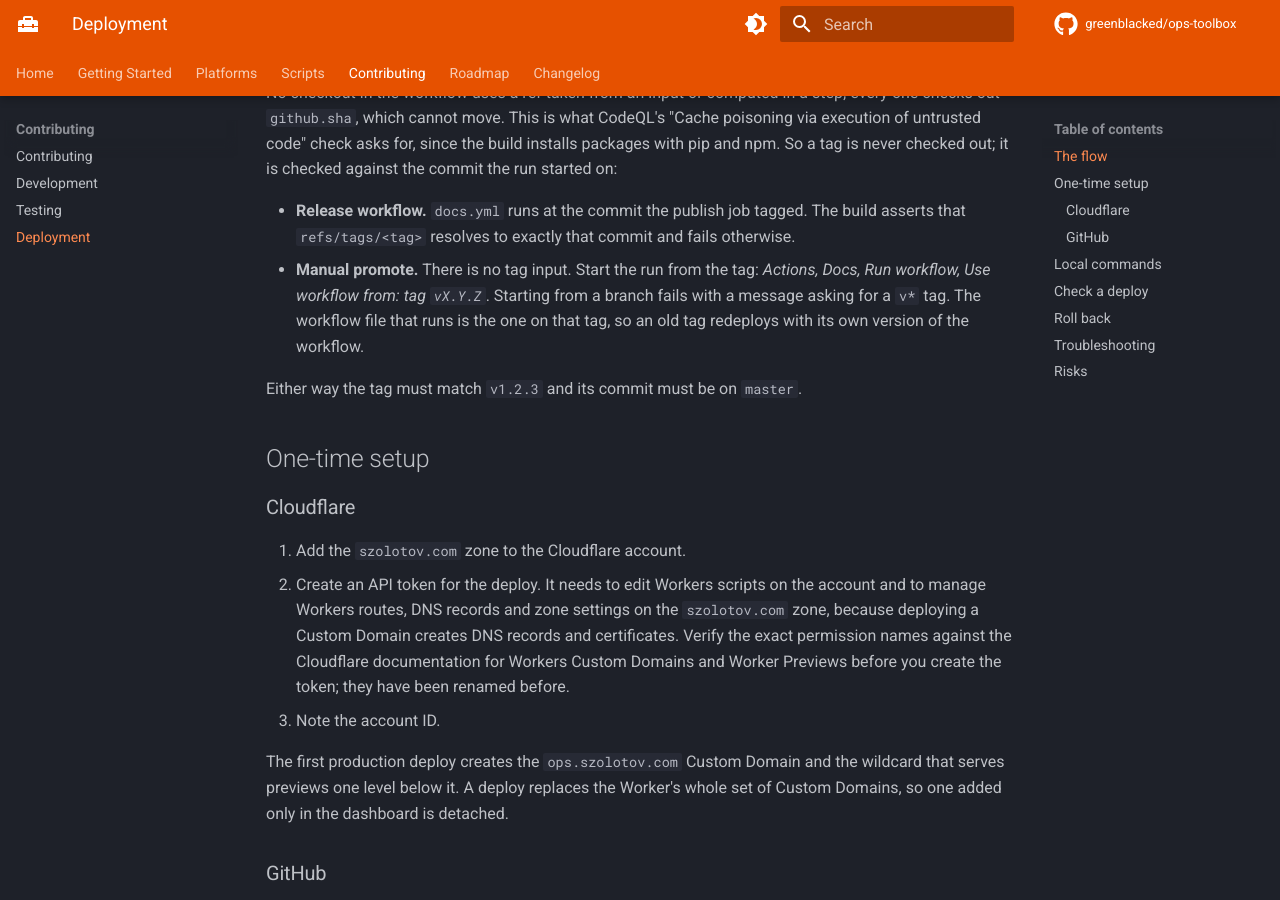
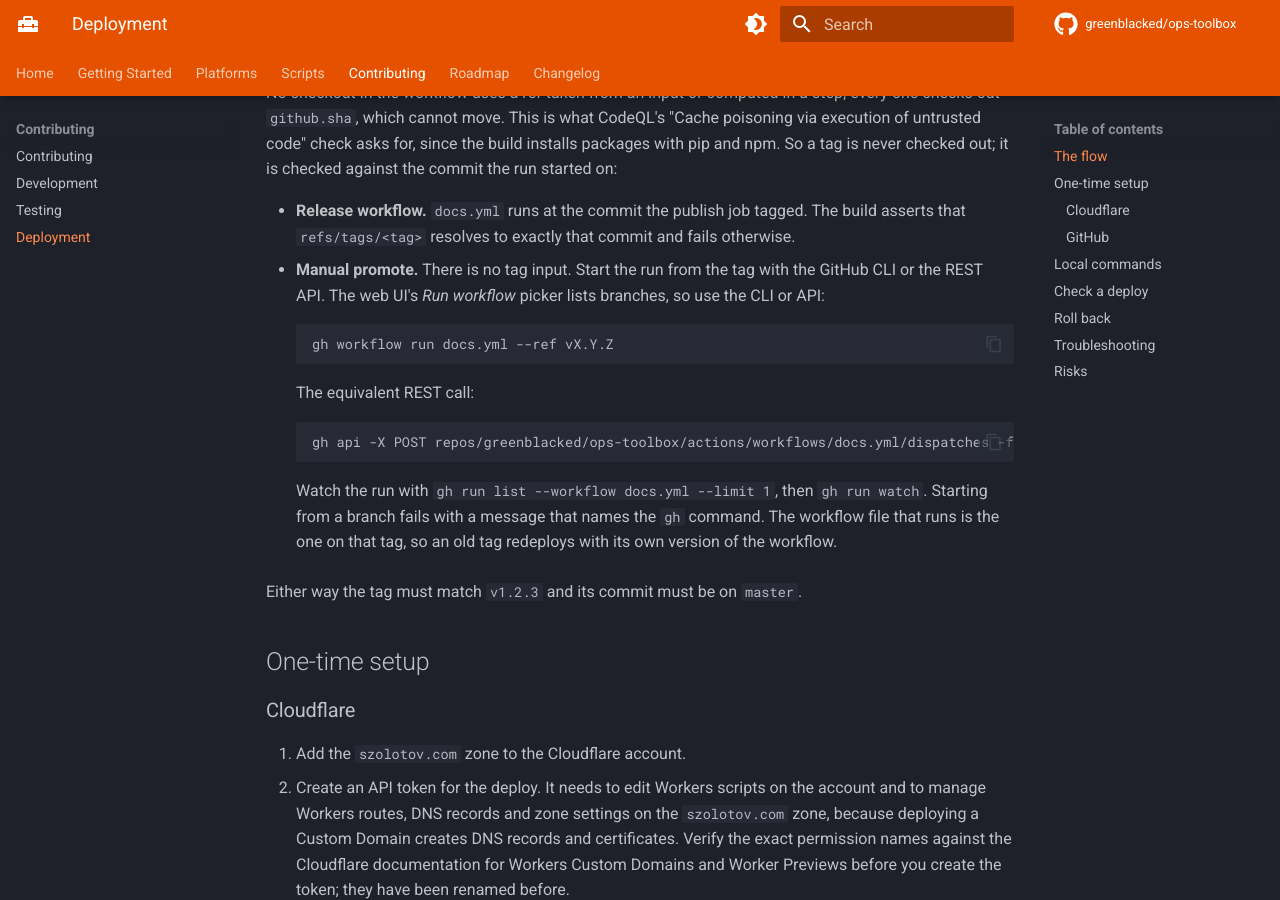
Before and after one commit to greenblacked/ops-toolbox, an MkDocs documentation site: the page built from docs/contributing/deployment.md, in a window 1280 px wide and 900 px high, scrolled down 1304 px. Built offline with MkDocs 1.6.1 and Material for MkDocs 9.7.7, drawn with Linux system fonts in a browser that asks for light colours; comment, search, counter and statistics services are not loaded; some of the changed text lies outside the part shown.

Commit message:
docs(site): promote a tag with gh or the REST API
The web UI's Run workflow picker lists branches, so a manual promote or redeploy is started with gh workflow run docs.yml --ref vX.Y.Z or the equivalent REST dispatch. Update the docs, CONTRIBUTING, workflow comments and the branch-run error message.

````diff
--- a/docs/contributing/deployment.md
+++ b/docs/contributing/deployment.md
@@ -12,7 +12,7 @@ folder). The workflow is
 | Pull request touching the site | `mkdocs build --strict`, then `wrangler deploy --dry-run`. No secrets, nothing deployed. | Nowhere | none |
 | Push to `master` | Build, then a Worker Preview named `stage`. | <https://stage.ops.szolotov.com> | `staging` |
 | Release published | Build the tag, deploy, smoke-test, roll back on failure. | <https://ops.szolotov.com> | `production` |
-| Run workflow, *Use workflow from* a `v*` tag | The same production deploy, to promote or redeploy a release by hand. | <https://ops.szolotov.com> | `production` |
+| `gh workflow run docs.yml --ref vX.Y.Z` (or the REST API) | The same production deploy, to promote or redeploy a release by hand. | <https://ops.szolotov.com> | `production` |
 
 "Touching the site" means `docs/`, `mkdocs.yml`, `worker/`, `ROADMAP.md`,
 `CHANGELOG.md`, `docs.yml` itself or `.github/scripts/stage-stale.sh`.
@@ -55,11 +55,24 @@ checked against the commit the run started on:
 - **Release workflow.** `docs.yml` runs at the commit the publish job tagged.
   The build asserts that `refs/tags/<tag>` resolves to exactly that commit and
   fails otherwise.
-- **Manual promote.** There is no tag input. Start the run from the tag: *Actions,
-  Docs, Run workflow, Use workflow from: tag `vX.Y.Z`*. Starting from a branch
-  fails with a message asking for a `v*` tag. The workflow file that runs is the
-  one on that tag, so an old tag redeploys with its own version of the
-  workflow.
+- **Manual promote.** There is no tag input. Start the run from the tag with
+  the GitHub CLI or the REST API. The web UI's *Run workflow* picker lists
+  branches, so use the CLI or API:
+
+    ```sh
+    gh workflow run docs.yml --ref vX.Y.Z
+    ```
+
+    The equivalent REST call:
+
+    ```sh
+    gh api -X POST repos/greenblacked/ops-toolbox/actions/workflows/docs.yml/dispatches -f ref=vX.Y.Z
+    ```
+
+    Watch the run with `gh run list --workflow docs.yml --limit 1`, then
+    `gh run watch`. Starting from a branch fails with a message that names
+    the `gh` command. The workflow file that runs is the one on that tag, so an
+    old tag redeploys with its own version of the workflow.
 
 Either way the tag must match `v1.2.3` and its commit must be on `master`.
 
@@ -158,8 +171,9 @@ curl -sS https://ops.szolotov.com/version.txt
     npx wrangler rollback <version-id>
     ```
 
-    Or run the workflow again from an older `v*` tag (*Use workflow from*), which
-    rebuilds and redeploys that release.
+    Or run the workflow again from an older `v*` tag with
+    `gh workflow run docs.yml --ref vX.Y.Z`, which rebuilds and redeploys that
+    release.
 - **Stage.** A preview takes no production traffic. Push the fix: a re-run
   of an older push run deploys nothing when stage already serves a newer
   commit, because stage never goes back.
@@ -170,7 +184,7 @@ curl -sS https://ops.szolotov.com/version.txt
 | --- | --- |
 | "set the CLOUDFLARE_API_TOKEN secret" | The secret or variable is missing from the environment. A called workflow gets a secret only if the caller passes it, so `release.yml` passes both by name to `docs.yml`; an environment secret not passed resolves to an empty string. Keep the values on the environments. |
 | Nothing deploys after a release | The tag already existed, so the release workflow skipped the call. Run `docs.yml` by hand from the tag. A tag or release created with `GITHUB_TOKEN` starts no workflow of its own. |
-| "pick a release tag (v1.2.3) in 'Use workflow from'" | A manual run was started from a branch. Choose the tag `vX.Y.Z` in *Use workflow from*; there is no tag input. |
+| "start a manual run from a release tag" | A manual run was started from a branch. Run `gh workflow run docs.yml --ref vX.Y.Z` (or the REST API call above); there is no tag input. |
 | A manual run is rejected by the environment | The `production` environment does not allow tags. Add the tag pattern `v*` to its deployment rules. |
 | "tag vX.Y.Z is ..., not the commit this run started on" | The release workflow called the deploy for a tag that points elsewhere: it was moved or deleted and recreated. Restore the tag and run again from it. |
 | The custom domain fails to attach | A DNS record already exists at `ops.szolotov.com`. A CI deploy replaces it; otherwise delete it in the dashboard. |
````
Also changed, not shown: CONTRIBUTING.md (+1 -1 lines), 2 other files.
